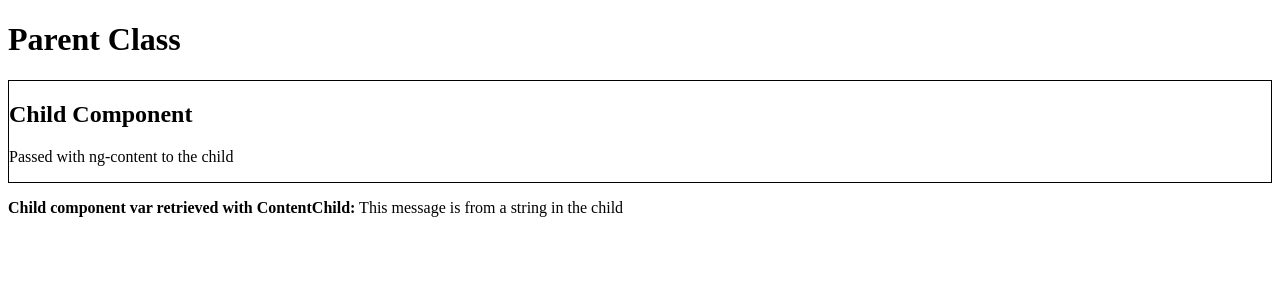
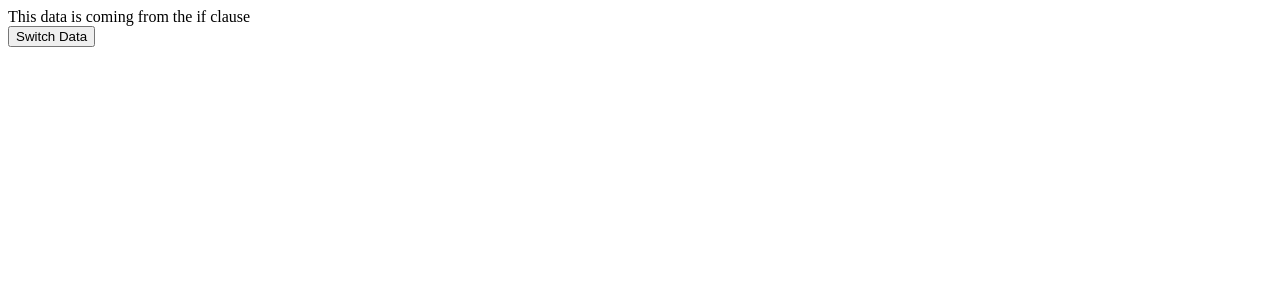
Before and after one commit to seanmisra/angular-coding-exercises, an Angular app: page / in a window 1280 px wide. Shown: the top 300 px of the page. Built offline with nearby package versions, Linux system fonts and the light colour scheme.

Commit message:
Exercise 6: if/else rendering with ngIf and ng-template

```diff
--- a/src/app/app.component.html
+++ b/src/app/app.component.html
@@ -1,8 +1,14 @@
 <div class="parent-wrapper">
-  <h1>Parent Class</h1>
-  <test-child #testChild>
-    <p>Passed with ng-content to the child</p>
-  </test-child>
 
-  <p><strong>Child component var retrieved with ContentChild:</strong> {{ testChild?.childVar}}</p>
+  <div *ngIf="testSwitch else elseCondition">
+    {{ dataOne }}
+  </div>
+
+  <ng-template #elseCondition>
+    <div class>
+      {{ dataTwo }}
+    </div>
+  </ng-template>
+
+  <button (click)="testSwitch = !testSwitch">Switch Data</button>
 </div>
--- a/src/app/app.component.ts
+++ b/src/app/app.component.ts
@@ -1,4 +1,4 @@
-import { Component, ContentChild, ElementRef } from '@angular/core';
+import { Component } from '@angular/core';
 import { TestData } from './test-data.service';
 import { OnInit } from '@angular/core';
 
@@ -8,8 +8,11 @@ import { OnInit } from '@angular/core';
   styleUrls: ['./app.component.css']
 })
 export class AppComponent implements OnInit {
+  testSwitch = true;
 
-  @ContentChild('testChild') testChild: ElementRef;
+  dataOne = "This data is coming from the if clause";
+  dataTwo = "This data is coming from the else clause";
+
 
   constructor(private testData: TestData) {
   }
```
Also changed, not shown: 1 other file (tests, documents, lock files or other folders).
